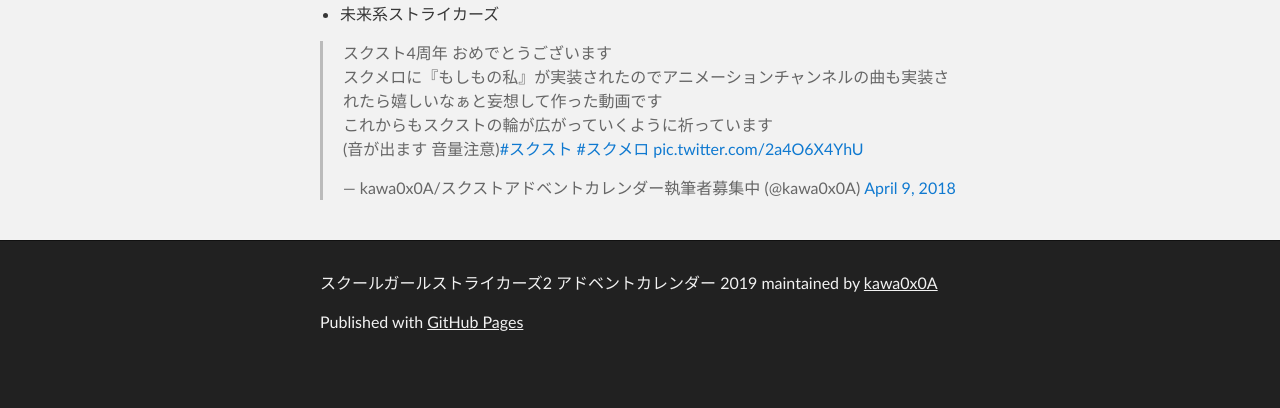
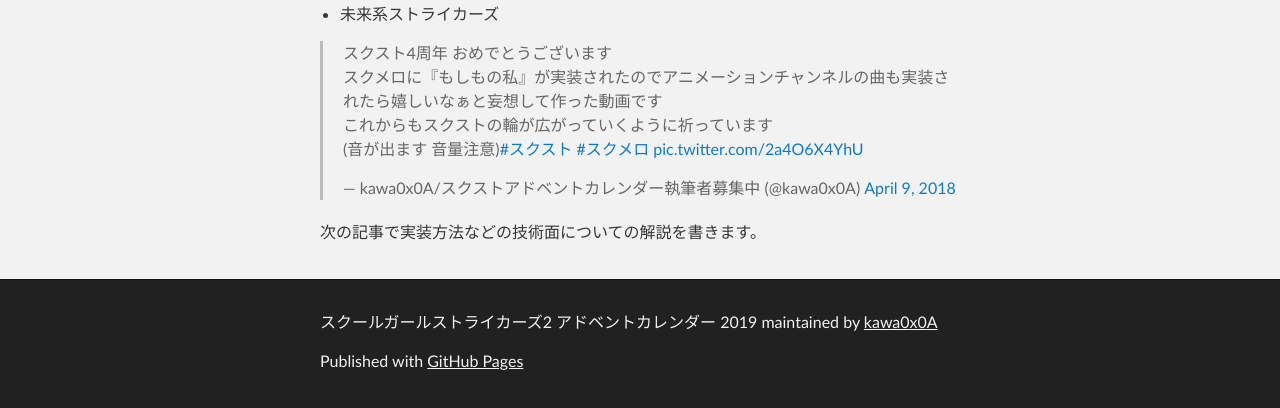
Before and after one commit to kawa0x0A/SchoolGirlStrikersAdventCalendar2019, a Jekyll site: the page built from _posts/2019-12-21-Movie.md, in a window 1280 px wide, cut to the strip 929-1337 px from the top of the page. Built offline with Jekyll 4.4.1, drawn with Linux system fonts in a browser that asks for light colours; comment, search, counter and statistics services are not loaded; the repository's description, which GitHub fills in, is left out; before the commit the page ends 1298 px from its top, so only the background shows below that.

Commit message:
Update 2019-12-21-Movie.md

```diff
--- a/_posts/2019-12-21-Movie.md
+++ b/_posts/2019-12-21-Movie.md
@@ -19,3 +19,6 @@ UIやエフェクトは目コピで作ったので本物と比べると細部が
 - 未来系ストライカーズ
 
 <blockquote class="twitter-tweet"><p lang="ja" dir="ltr">スクスト4周年 おめでとうございます<br>スクメロに『もしもの私』が実装されたのでアニメーションチャンネルの曲も実装されたら嬉しいなぁと妄想して作った動画です<br>これからもスクストの輪が広がっていくように祈っています<br>(音が出ます 音量注意)<a href="https://twitter.com/hashtag/%E3%82%B9%E3%82%AF%E3%82%B9%E3%83%88?src=hash&amp;ref_src=twsrc%5Etfw">#スクスト</a> <a href="https://twitter.com/hashtag/%E3%82%B9%E3%82%AF%E3%83%A1%E3%83%AD?src=hash&amp;ref_src=twsrc%5Etfw">#スクメロ</a> <a href="https://t.co/2a4O6X4YhU">pic.twitter.com/2a4O6X4YhU</a></p>&mdash; kawa0x0A/スクストアドベントカレンダー執筆者募集中 (@kawa0x0A) <a href="https://twitter.com/kawa0x0A/status/983366297093193728?ref_src=twsrc%5Etfw">April 9, 2018</a></blockquote> <script async src="https://platform.twitter.com/widgets.js" charset="utf-8"></script>
+
+
+次の記事で実装方法などの技術面についての解説を書きます。
```
